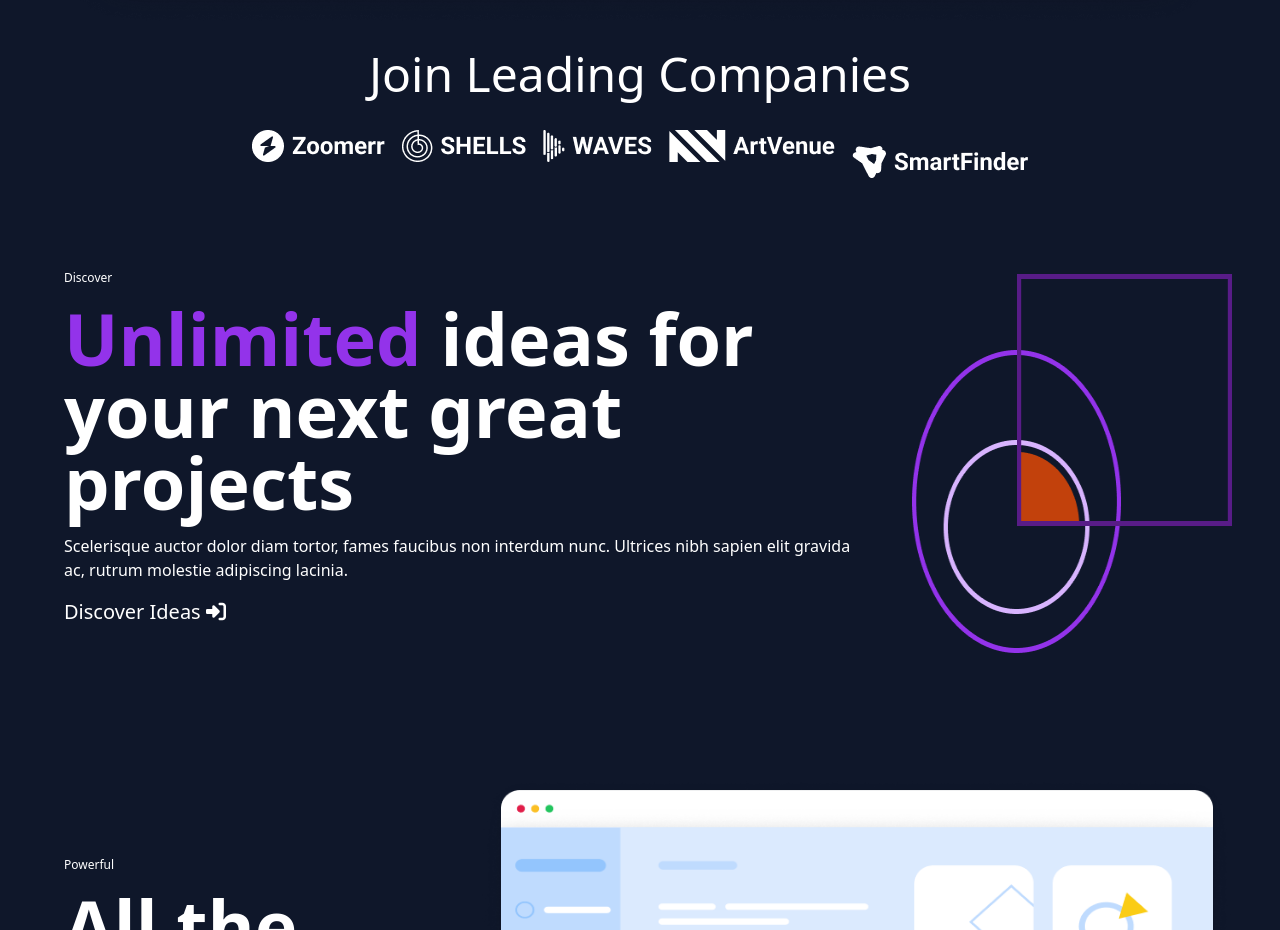
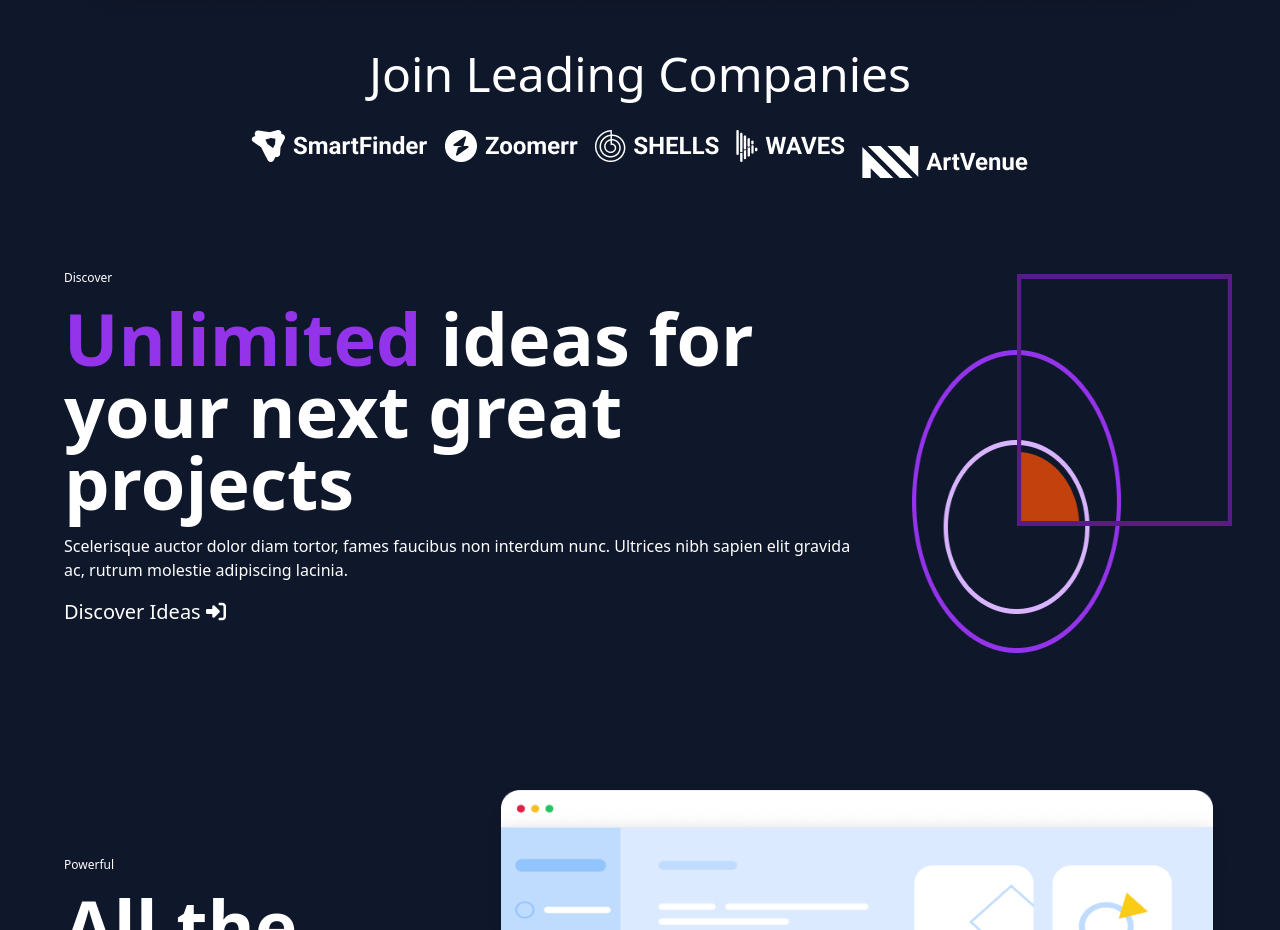
Before and after one commit to KhemissatRa/ResponsivePage, a React (Vite) app: page / in a window 1280 px wide. Shown: the part 1140-2070 px from the top of the page. Built offline with nearby package versions, Linux system fonts and the light colour scheme.

Commit message:
fix mini issues

```diff
--- a/src/Components/clients.jsx
+++ b/src/Components/clients.jsx
@@ -1,15 +1,15 @@
-import React from 'react'
+
 
 export default function Clients() {
   return (
     <div className='conatiner mx-auto max-w-full px-auto flex flex-col justify-center text-center items-center  space-y-8'>
         <h1 className='font-semiblod text-5xl text-white'>Join Leading Companies</h1>
    <div className='flex flex-wrap justify-center items-center space-y-8 space-x-4 mx-auto'>
-    <img src="src\assets\Logo-grey  (1).png" alt="" srcset="" />
-    <img src="src\assets\Logo-grey  (2).png" alt="" srcset="" />
-    <img src="src\assets\Logo-grey  (3).png" alt="" srcset="" />
-    <img src="src\assets\Logo-grey  (4).png" alt="" srcset="" />
-    <img src="src\assets\Logo-grey  (5).png" alt="" srcset="" />
+    <img src='src\assets\Logo-grey  (5).png' alt="logo" />
+    <img src="src\assets\Logo-grey  (1).png" alt="logo" />
+    <img src="src\assets\Logo-grey  (2).png" alt="logo"/>
+    <img src="src\assets\Logo-grey  (3).png"  alt="logo"/>
+    <img src="src\assets\Logo-grey  (4).png" alt="logo"/>
 
    </div>
     </div>
--- a/vite.config.js
+++ b/vite.config.js
@@ -4,5 +4,5 @@ import tailwindcss from '@tailwindcss/vite'
 
 // https://vite.dev/config/
 export default defineConfig({
-  plugins: [react() ,tailwindcss()],
+  plugins: [react() ,tailwindcss()],base:"/"
 })
```
